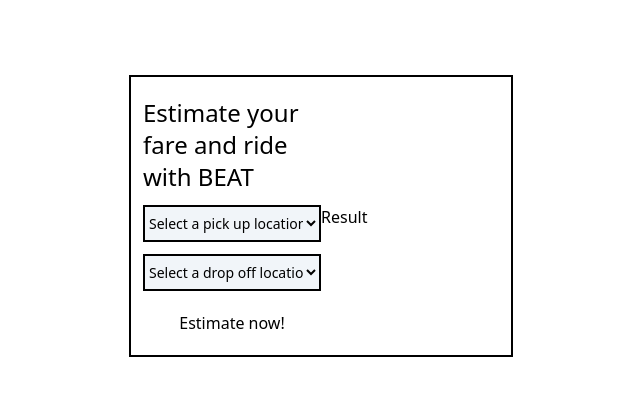
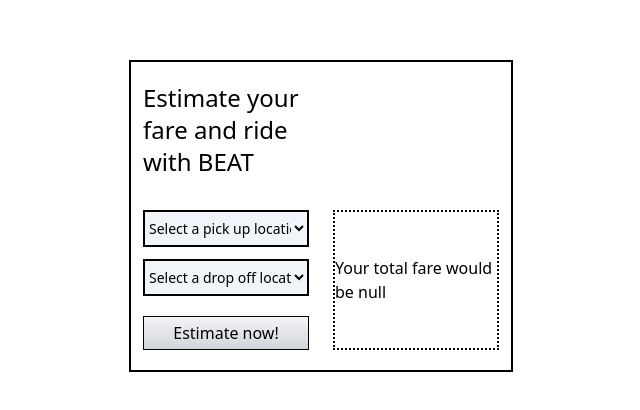
Before and after one commit to sergio1999ram/beat-client, a React (Create React App) app: page / in a window 1280 px wide. Shown: the part 184-594 px from the top of the page, without its empty margins (319-959 px from the left). Built offline with nearby package versions, Linux system fonts and the light colour scheme.

Commit message:
Added Button style and reducer for the fare

```diff
--- a/src/App.js
+++ b/src/App.js
@@ -11,8 +11,8 @@
   return (
     <Provider store={store}>
       <div className='h-[100vh] flex'>
-        <div className='w-[30%] m-auto px-3 py-5 border-2 border-black flex flex-col gap-y-3'>
-          <h2 className='w-2/4 text-2xl font-medium'>Estimate your fare and ride with BEAT</h2>
+        <div className='w-[30%] m-auto border-2 border-black flex flex-col gap-y-3'>
+          <h2 className='px-3 py-5 w-2/4 text-2xl font-medium'>Estimate your fare and ride with BEAT</h2>
           <div className='flex'>
             <Form />
             <Result />
--- a/src/components/Form.js
+++ b/src/components/Form.js
@@ -18,7 +18,7 @@
     //     fetchLocation();
     // }, [dispatch]);
     return (
-        <div className='w-2/4 flex flex-col gap-y-5'>
+        <div className='w-2/4 flex flex-col gap-y-5 px-3 pb-5'>
             <div className='flex flex-col gap-y-3'>
                 <InputSelect name={'pickupLocation'} />
                 <InputSelect name={'dropoffLocation'} />
--- a/src/components/Result.js
+++ b/src/components/Result.js
@@ -1,9 +1,15 @@
 import React from 'react';
+import { useSelector, useDispatch } from 'react-redux';
 
 export default function Result() {
+    const fare = useSelector(state => state.fare.value);
+    const dispatch = useDispatch();
+
     return (
-        <div className='w-2/4'>
-            Result
+        <div className='w-2/4 px-3 pb-5 flex'>
+            <div className='border-dotted border-2 border-black w-full flex justify-center items-center'>
+                {fare < 0 ? 'Select your pick up and destination!' : `Your total fare would be ${fare}`}
+            </div>
         </div>
     )
 }
--- a/src/components/forms/Button/Button.js
+++ b/src/components/forms/Button/Button.js
@@ -1,7 +1,7 @@
 import React from 'react';
 
-export default function () {
+export default function Button() {
     return (
-        <button>Estimate now!</button>
+        <button className='bg-gradient-to-t from-gray-300 to-gray-100 border-black border-[1.5px] py-1'>Estimate now!</button>
     )
 }
--- /dev/null
+++ b/src/store/fare/fare.slice.js
@@ -0,0 +1,17 @@
+import { createSlice } from "@reduxjs/toolkit";
+
+export const fareSlice = createSlice({
+    name: 'fare',
+    initialState: {
+        value: null
+    },
+    reducers: {
+        SET_FARE: (state, action) => {
+            state.fare = action.payload;
+        }
+    },
+})
+
+export const { SET_FARE } = fareSlice.actions;
+
+export default fareSlice.reducer;
--- a/src/store/rootReducer.js
+++ b/src/store/rootReducer.js
@@ -1,6 +1,9 @@
 import { combineReducers } from '@reduxjs/toolkit';
+
 import locationsReducer from './locations/locations.slice';
+import fareReducer from './fare/fare.slice';
 
 export default combineReducers({
-    locations: locationsReducer
+    locations: locationsReducer,
+    fare: fareReducer
 });
```
